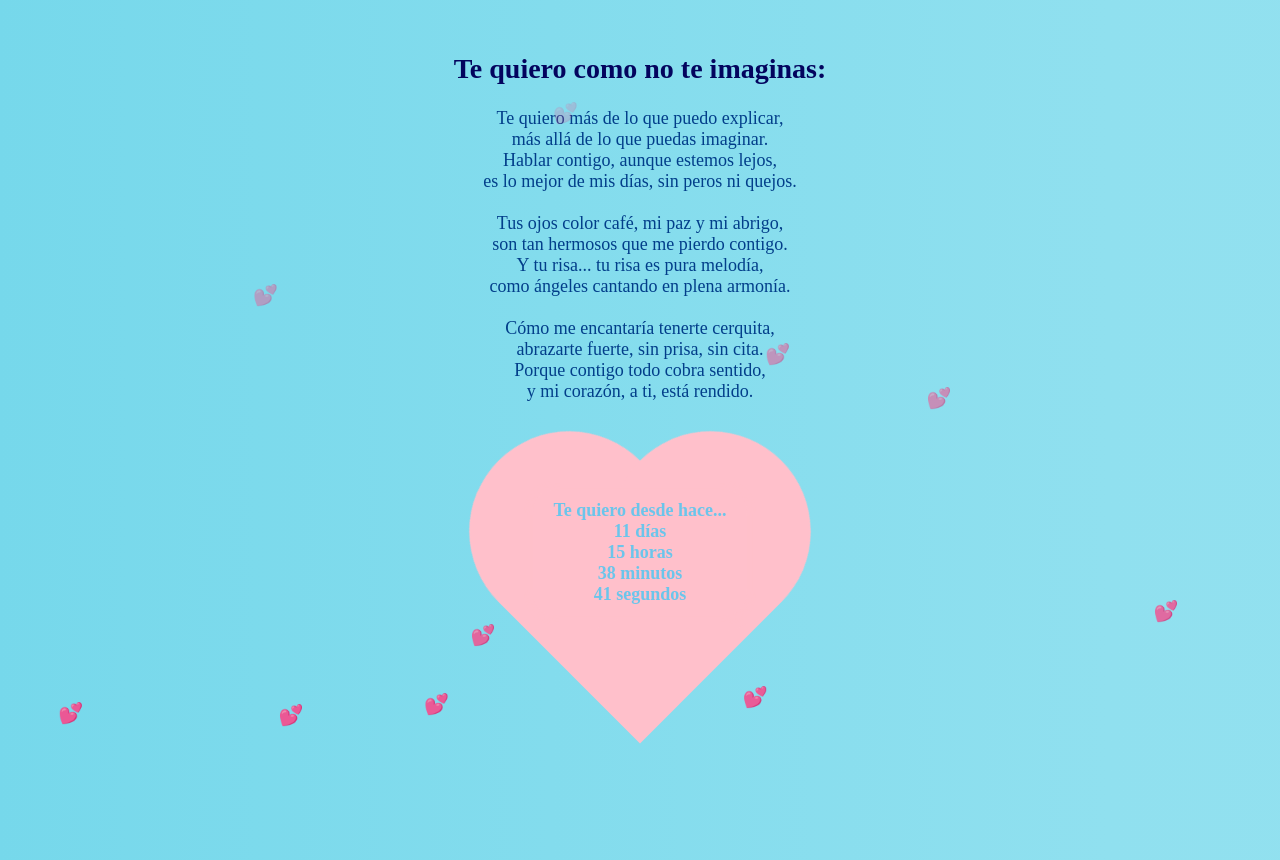
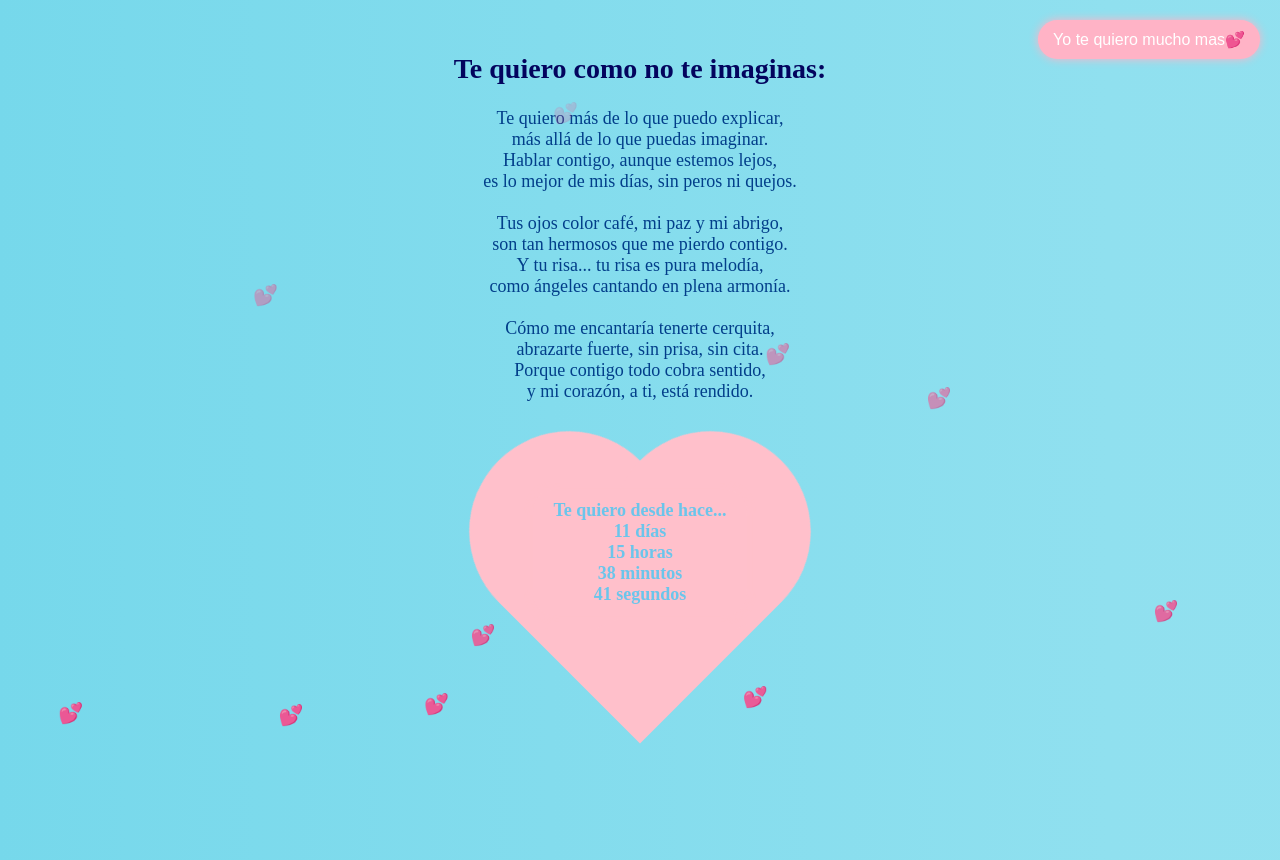
Before and after one commit to XxHakayxX/Te-amito, a plain HTML site: page index.html in a window 1280 px wide. Drawn offline with Linux system fonts and the light colour scheme.

Commit message:
Update index.html

```diff
--- a/index.html
+++ b/index.html
@@ -64,10 +64,10 @@
 
     #contador {
       position: absolute;
-      top: 490px; /* Lo posicionamos sobre el corazón */
+      top: 490px;
       left: 50%;
       transform: translateX(-50%);
-      z-index: 2; /* Para que esté encima */
+      z-index: 2;
       color: #39c7f6bf;
       font-weight: bold;
       font-size: 18px;
@@ -114,6 +114,22 @@
       0% { transform: translateY(0) translateX(0); opacity: 1; }
       100% { transform: translateY(-800px) translateX(50px); opacity: 0; }
     }
+
+    /* Botón de música */
+    #boton-musica {
+      position: fixed;
+      top: 20px;
+      right: 20px;
+      z-index: 9999;
+      background-color: #ffb3c6;
+      color: #fff;
+      border: none;
+      border-radius: 20px;
+      padding: 10px 15px;
+      font-size: 16px;
+      cursor: pointer;
+      box-shadow: 0 0 10px #ffb3c6;
+    }
   </style>
 </head>
 <body>
@@ -124,13 +140,11 @@
   <p>Te quiero más de lo que puedo explicar,<br>
     más allá de lo que puedas imaginar.<br>
     Hablar contigo, aunque estemos lejos,<br>
-    es lo mejor de mis días, sin peros ni quejos.<br>
-    <br>
+    es lo mejor de mis días, sin peros ni quejos.<br><br>
     Tus ojos color café, mi paz y mi abrigo,<br>
     son tan hermosos que me pierdo contigo.<br>
     Y tu risa... tu risa es pura melodía,<br>
-    como ángeles cantando en plena armonía.<br>
-    <br>
+    como ángeles cantando en plena armonía.<br><br>
     Cómo me encantaría tenerte cerquita,<br>
     abrazarte fuerte, sin prisa, sin cita.<br>
     Porque contigo todo cobra sentido,<br>
@@ -142,6 +156,14 @@
 </div>
 
 <div class="heart"></div>
+
+<!-- Audio -->
+<audio id="miAudio" loop>
+  <source src="EsVerdad.mp3" type="audio/mpeg">
+  Tu navegador no soporta audio HTML5.
+</audio>
+
+<button id="boton-musica" onclick="toggleAudio()">Yo te quiero mucho mas💕</button>
 
 <script>
   const inicioAmor = new Date("2025-04-18T23:17:00");
@@ -176,6 +198,17 @@
   }
 
   setInterval(crearCorazon, 500);
+
+  // Control de música
+  const audio = document.getElementById("miAudio");
+
+  function toggleAudio() {
+    if (audio.paused) {
+      audio.play();
+    } else {
+      audio.pause();
+    }
+  }
 </script>
 
 </body>
```
